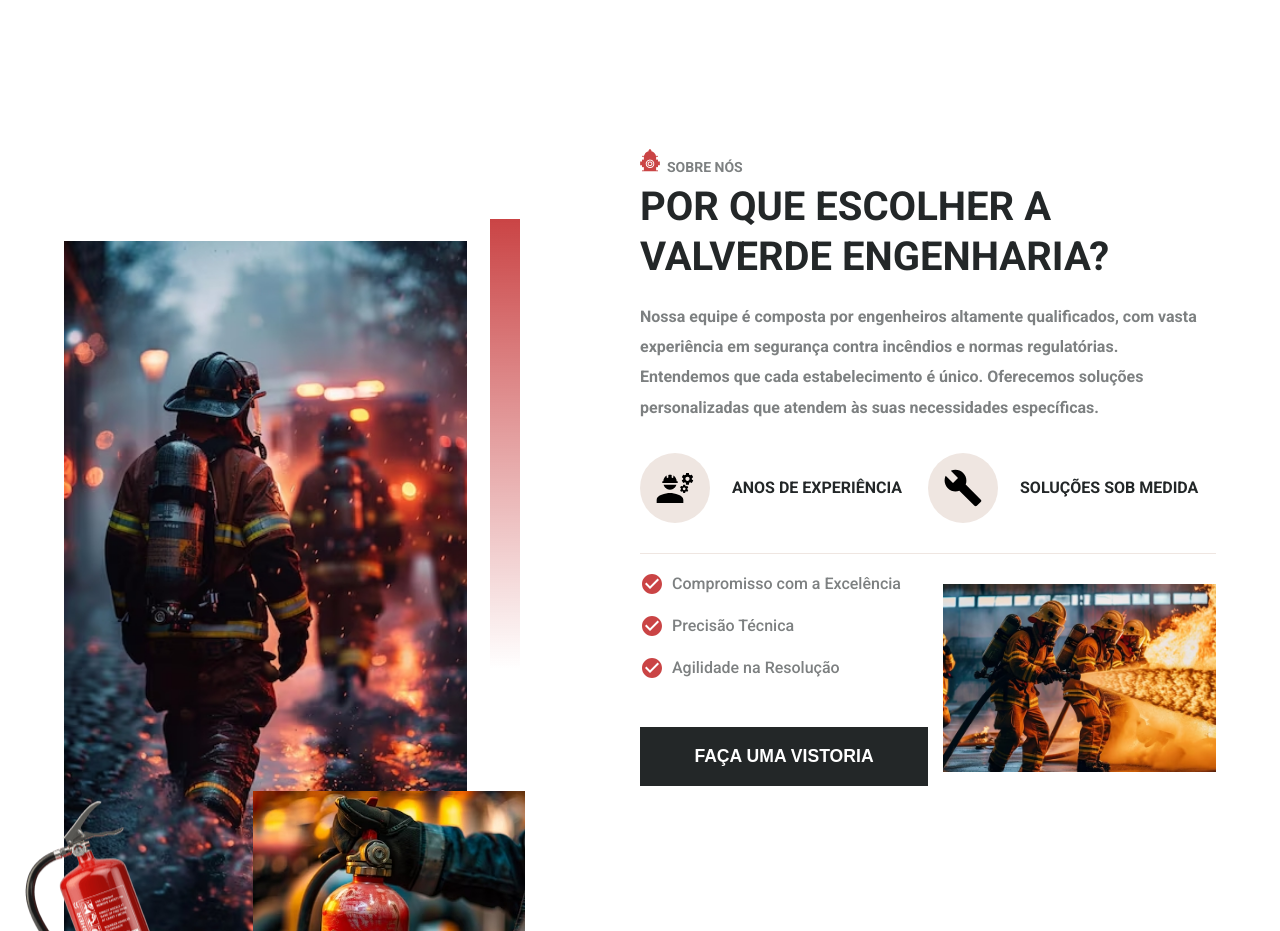
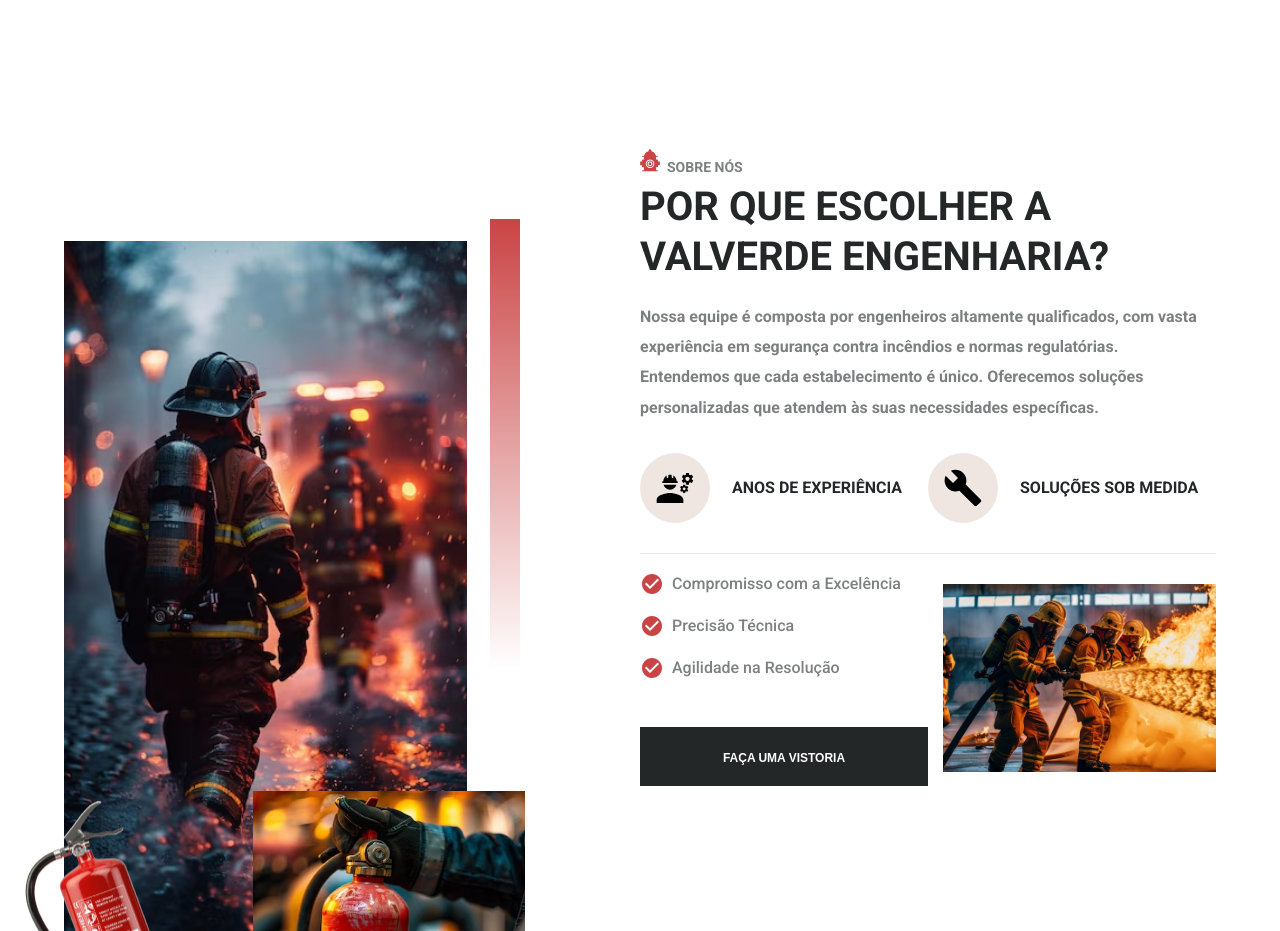
Before and after one commit to Gabriel-Andreoni/lp-valverde-engenharia, a Next.js app: page / in a window 1280 px wide. Shown: the part 1545-2476 px from the top of the page. Built offline with nearby package versions, Linux system fonts and the light colour scheme.

Commit message:
Update about.css

```diff
--- a/app/components/About/about.css
+++ b/app/components/About/about.css
@@ -314,6 +314,7 @@
                             border: 0;
 
                             text-transform: uppercase;
+                            font-variant-caps: all-small-caps;
 
                             font-size: 1.1em;
                             font-weight: 700;
```
